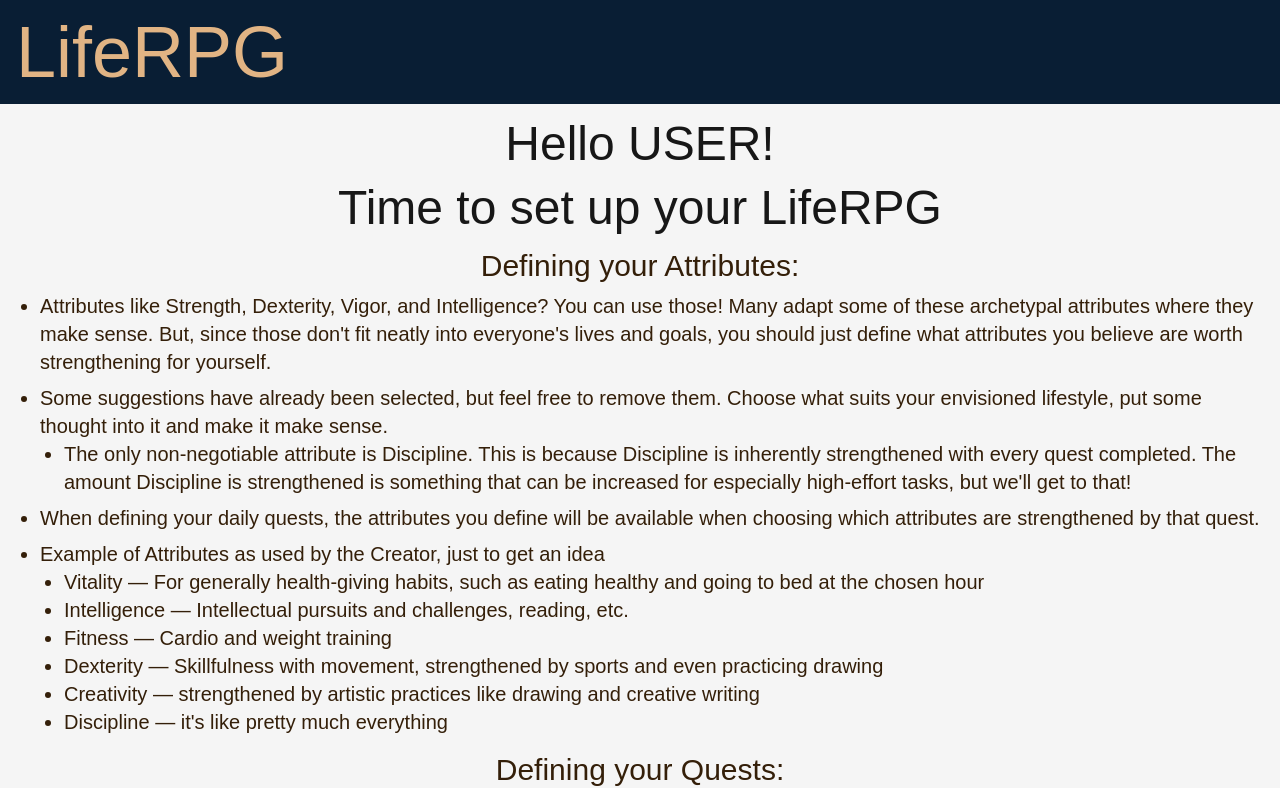
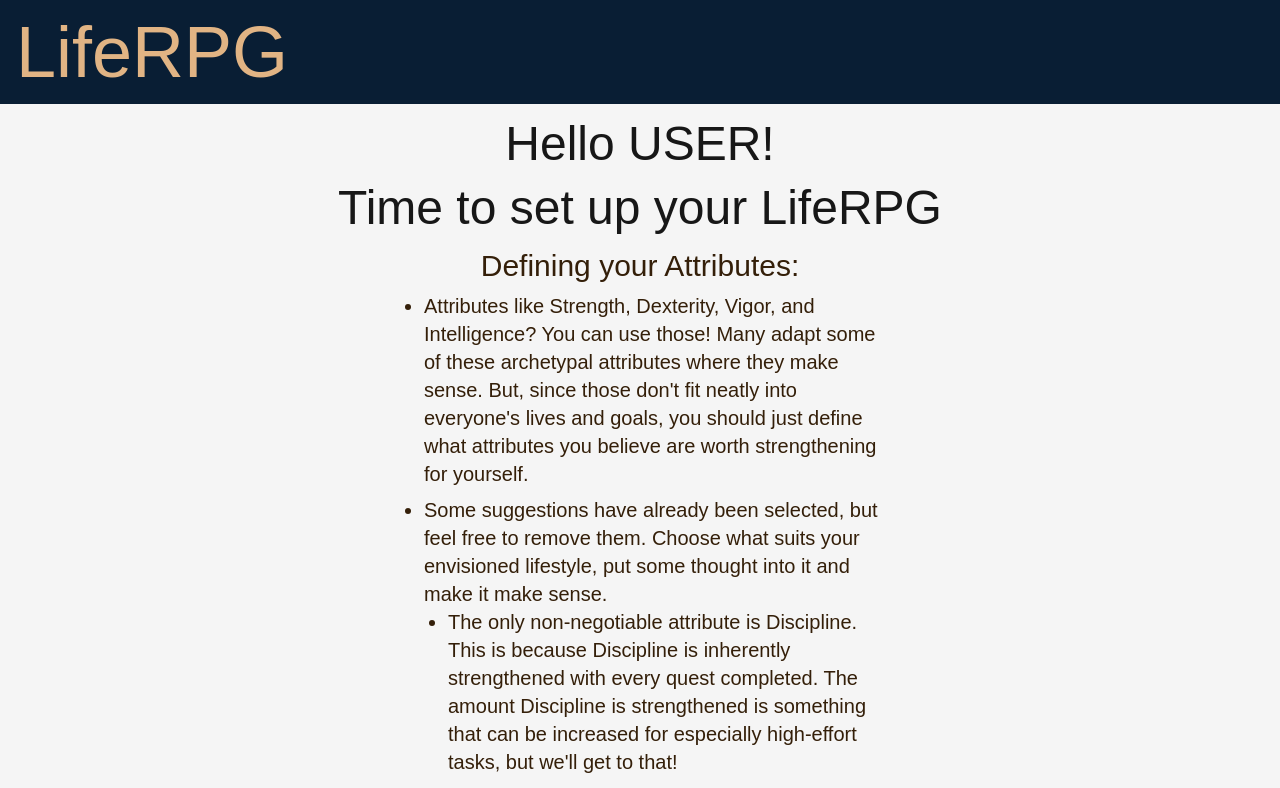
Before and after one commit to Daltraxx/life-rpg, a Next.js app: page /account-setup in a window 1280 px wide. Shown: the top 788 px of the page. Built offline with nearby package versions, Linux system fonts and the light colour scheme; a web font is replaced by a local one.

Commit message:
give explainer sections max-width

```diff
--- a/src/app/ui/account-creation/AccountSetup/Intro/styles.module.css
+++ b/src/app/ui/account-creation/AccountSetup/Intro/styles.module.css
@@ -1,6 +1,7 @@
 .contentContainer {
   display: flex;
   flex-direction: column;
+  align-items: center;
   gap: 1rem;
 }
 
@@ -23,6 +24,7 @@
   display: flex;
   flex-direction: column;
   gap: 0.5rem;
+  max-width: 30rem;
 }
 
 .explainerSectionHeading {
```
